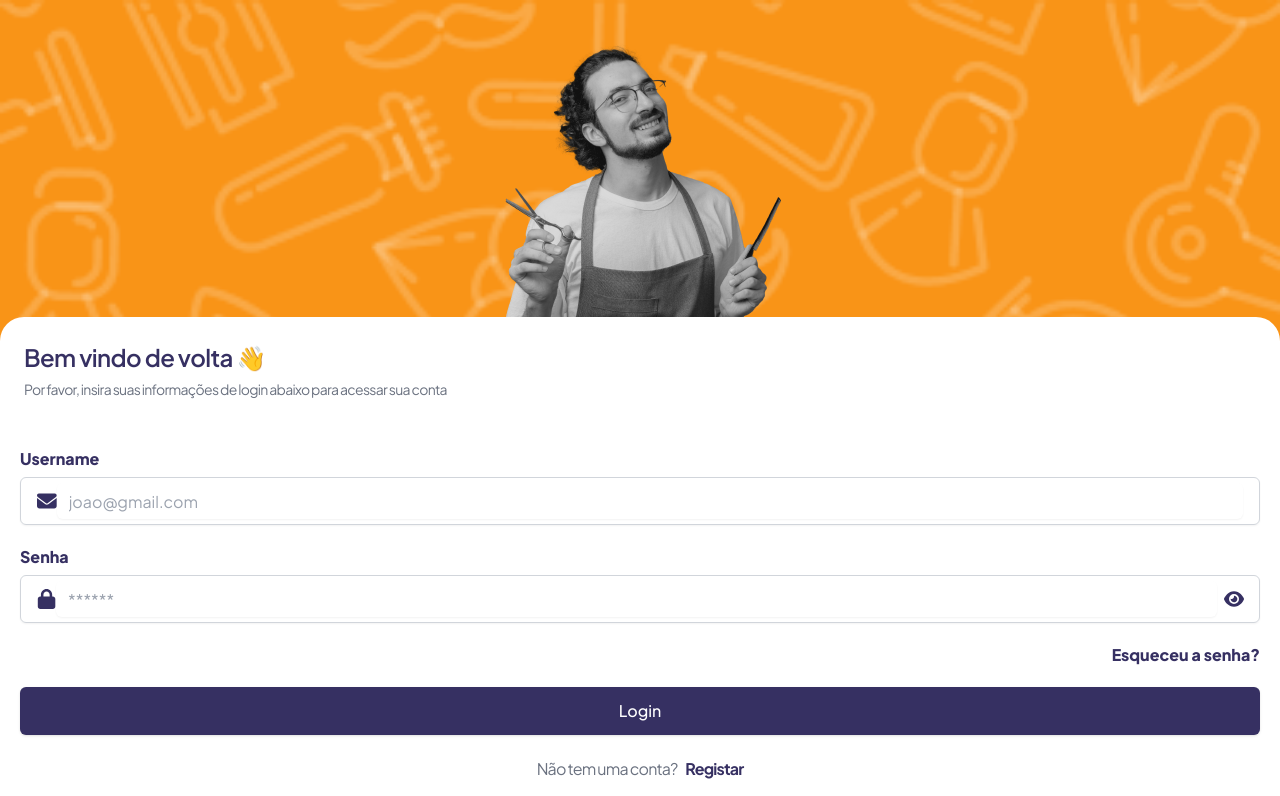
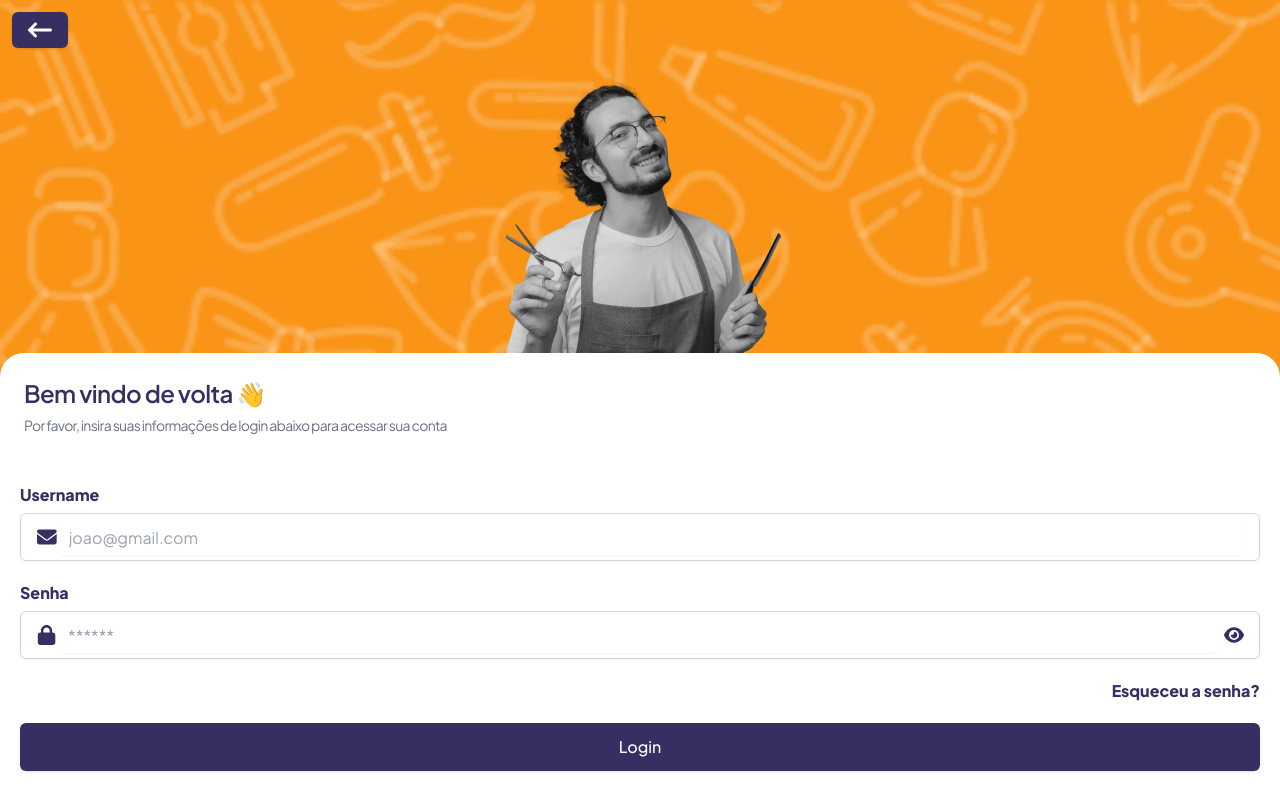
Before and after one commit to WelderFernandes/sched-eased, a Next.js app: page /login in a window 1280 px wide. Shown: the top 796 px of the page. Built offline with nearby package versions, Linux system fonts and the light colour scheme.

Commit message:
feat: add button back in login page

```diff
--- a/app/(application)/_components/header.tsx
+++ b/app/(application)/_components/header.tsx
@@ -1,3 +1,4 @@
+'use client'
 import { Avatar, AvatarFallback, AvatarImage } from '@/components/ui/avatar'
 import { FaLocationDot, FaUser } from 'react-icons/fa6'
 import { FaCalendarAlt, FaSignInAlt, FaSignOutAlt } from 'react-icons/fa'
@@ -7,9 +8,11 @@ import {
   PopoverTrigger,
 } from '@/components/ui/popover'
 import { Button } from '@/components/ui/button'
-import Link from 'next/link'
+import { useRouter } from 'next/navigation'
 
 export function Header() {
+  const route = useRouter()
+
   return (
     <header className="flex justify-between h-20 items-center mx-4  ">
       <div className="items-center">
@@ -35,13 +38,13 @@ export function Header() {
             <PopoverContent>
               <ul className="flex flex-col gap-4 ">
                 <li>
-                  <Link
-                    href="/login"
+                  <Button
+                    onClick={() => route.push('/login')}
                     className="w-full text-primary-900 text-md flex gap-2 ring-2 ring-primary-600 p-2 rounded-sm  items-center justify-center align-middle "
                   >
                     Login
                     <FaSignInAlt size={14} className="text-primary-900" />
-                  </Link>
+                  </Button>
                 </li>
                 <li>
                   <Button
--- a/app/(auth)/login/page.tsx
+++ b/app/(auth)/login/page.tsx
@@ -12,10 +12,23 @@ import { Label } from '@/components/ui/label'
 import Image from 'next/image'
 import Link from 'next/link'
 import { useState } from 'react'
-import { FaEnvelope, FaEye, FaEyeLowVision, FaLock } from 'react-icons/fa6'
+import {
+  FaArrowLeftLong,
+  FaEnvelope,
+  FaEye,
+  FaEyeLowVision,
+  FaLock,
+} from 'react-icons/fa6'
+import { useRouter } from 'next/navigation'
 
 export default function Login() {
   const [showPassword, setShowPassword] = useState(false)
+
+  const route = useRouter()
+
+  function handleBackHomePage() {
+    route.back()
+  }
 
   return (
     <div className="flex flex-col p-0 m-0">
@@ -28,6 +41,13 @@ export default function Login() {
           quality={100}
           className="absolute w-full top-0 left-0 right-0"
         />
+        <Button
+          variant="default"
+          className="relative top-3 left-3 bg-primary-900"
+          onClick={handleBackHomePage}
+        >
+          <FaArrowLeftLong size={24} className="text-white " />
+        </Button>
         <div className="flex item-center align-middle justify-center">
           <Image
             src="/login-pic.png"
@@ -120,10 +140,10 @@ export default function Login() {
           <p className="flex gap-2 align-middle justify-center items-center text-gray-500 font-sm tracking-tighter leading-5 text-center pb-6">
             Não tem uma conta?
             <Link
-              href="/login"
+              href="/register"
               className="text-primary-900 font-bold text-md tracking-tighter leading-5"
             >
-              Registar
+              Registrar
             </Link>
           </p>
         </CardContent>
```
